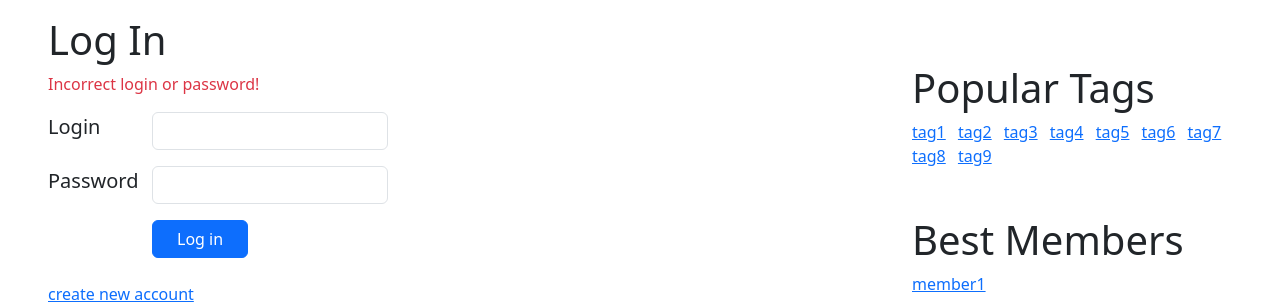
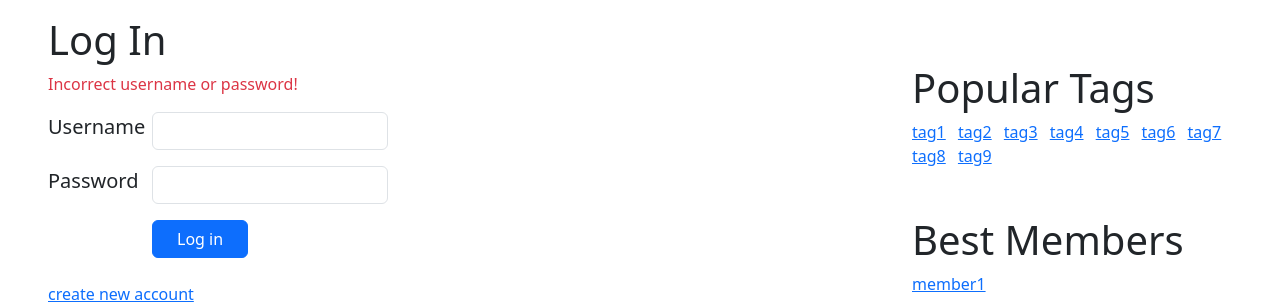
Before and after one commit to DeveloperMan313/ask-pupkin, a Django app: page /login/ in a window 1280 px wide. Shown: the part 80-386 px from the top of the page. Run offline with Django 5.2, Linux system fonts and the light colour scheme.

Commit message:
Change label login to username

```diff
--- a/templates/login.html
+++ b/templates/login.html
@@ -5,12 +5,12 @@
 {% block content %}
 <h1>Log In</h1>
 
-<p class="text-danger">Incorrect login or password!</p>
+<p class="text-danger">Incorrect username or password!</p>
 
 <form method="post" class="mt-3 fs-5" style="max-width: 30em;">
     <div class="mb-3 row">
-        <div class="col-2"><label for="inputLogin" class="form-label">Login</label></div>
-        <div class="col-5"><input type="text" class="form-control" id="inputLogin"></div>
+        <div class="col-2"><label for="inputUsername" class="form-label">Username</label></div>
+        <div class="col-5"><input type="text" class="form-control" id="inputUsername"></div>
     </div>
     <div class="mb-3 row">
         <div class="col-2"><label for="inputPassword" class="form-label">Password</label></div>
--- a/templates/settings.html
+++ b/templates/settings.html
@@ -7,8 +7,8 @@
 
 <form method="post" class="mt-3 fs-5" style="max-width: 30em;">
     <div class="mb-3 row">
-        <div class="col-3"><label for="inputLogin" class="form-label">Login</label></div>
-        <div class="col-5"><input type="text" class="form-control" id="inputLogin"></div>
+        <div class="col-3"><label for="inputUsername" class="form-label">Username</label></div>
+        <div class="col-5"><input type="text" class="form-control" id="inputUsername"></div>
     </div>
     <div class="mb-3 row">
         <div class="col-3"><label for="inputEmail" class="form-label">Email</label></div>
--- a/templates/signup.html
+++ b/templates/signup.html
@@ -9,8 +9,8 @@
 
 <form method="post" class="mt-3 fs-5" style="max-width: 30em;">
     <div class="mb-3 row">
-        <div class="col-4"><label for="inputLogin" class="form-label">Login</label></div>
-        <div class="col-5"><input type="text" class="form-control" id="inputLogin"></div>
+        <div class="col-4"><label for="inputUsername" class="form-label">Username</label></div>
+        <div class="col-5"><input type="text" class="form-control" id="inputUsername"></div>
     </div>
     <div class="mb-3 row">
         <div class="col-4"><label for="inputEmail" class="form-label">Email</label></div>
```
